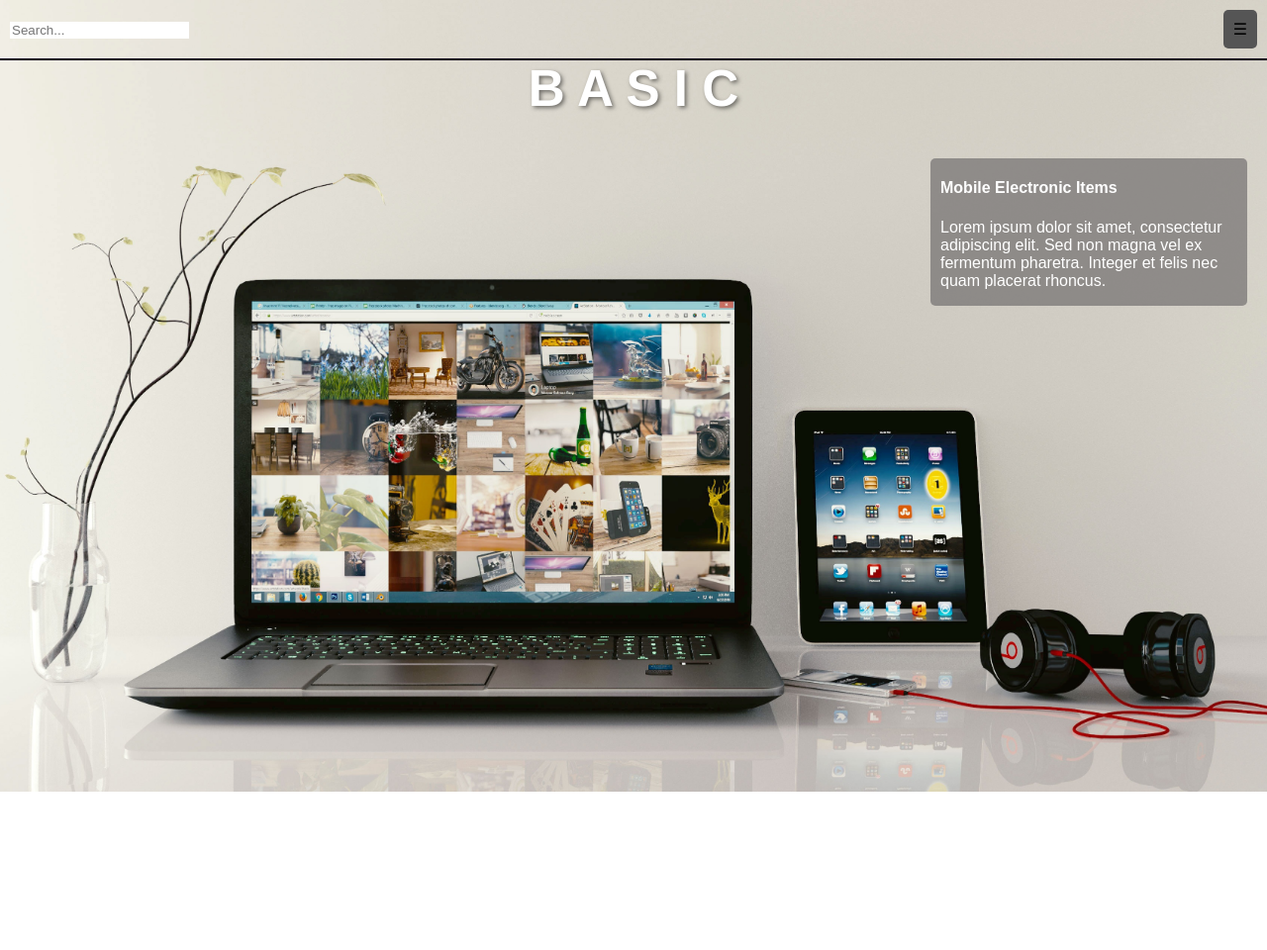
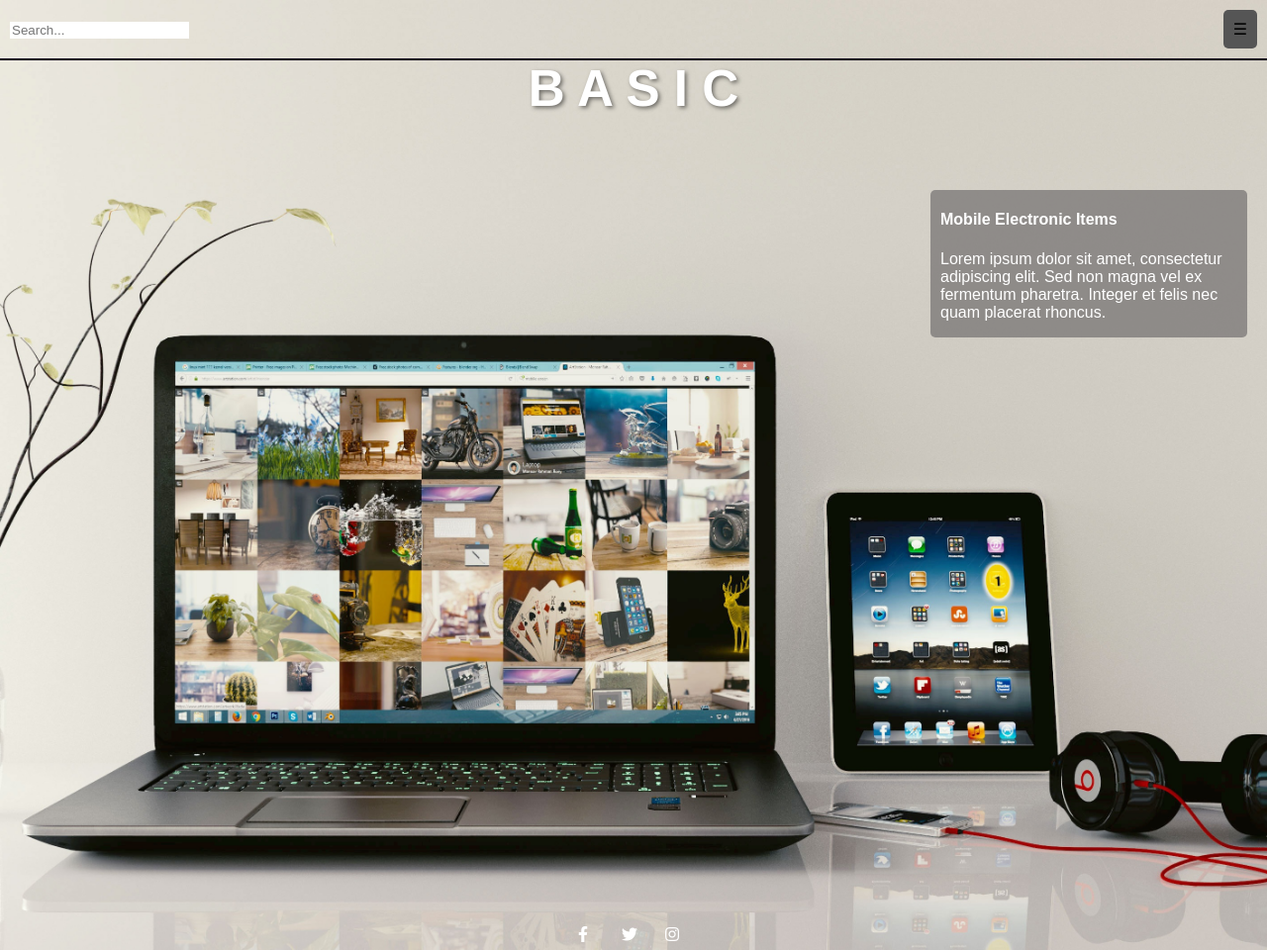
Before and after one commit to Er-SourabhSingh/ResponsiveWebsite, a plain HTML site: page index.html in a window 1280 px wide. Shown: the whole page at 99% size. Before the commit the page ends 800 px from the top, so only its background shows below. Drawn offline with Linux system fonts and the light colour scheme.

Commit message:
add icons at bottom in background image

```diff
--- a/index.html
+++ b/index.html
@@ -4,6 +4,7 @@
     <meta charset="UTF-8">
     <meta name="viewport" content="width=device-width, initial-scale=1.0">
     <title>My Portfolio</title>
+    <link rel="stylesheet" href="https://cdnjs.cloudflare.com/ajax/libs/font-awesome/5.15.4/css/all.min.css">
     <style>
         /* Common styles */
         body, html {
@@ -16,7 +17,7 @@
         #parent {
             position: relative; /* Position relative to enable absolute positioning of children */
             background-image: url('laptop-background.jpg');
-            height: 100vh;
+            height: 120vh;
             background-position: center;
             background-repeat: no-repeat;
             background-size: cover;
@@ -93,7 +94,7 @@
         }
 
         /* Styling for the text inside the parent container */
-        .overlay-text {
+        #overlay-text {
             position: absolute;
             top: 60px; /* Adjust top position */
             left: 50%;
@@ -106,7 +107,7 @@
         }
 
         /* Styling for the article container */
-        .article-container {
+        #article-container {
             position: absolute;
             top: 20%;
             right: 20px;
@@ -121,16 +122,34 @@
 
         /* Media query for smaller screens */
         @media screen and (max-width: 768px) {
-            .overlay-text {
+            #overlay-text {
                 font-size: 6vw;
                 top: 12%; /* Adjust top position for smaller screens */
             }
 
-            .article-container {
+            #article-container {
                 top: 20%;
                 right: 10px;
                 max-width: calc(100% - 20px);
             }
+        }
+
+        #social-icons {
+            position: absolute;
+            bottom: 0; /* Adjust bottom position as needed */
+            left: 50%;
+            transform: translateX(-50%);
+            display: flex;
+        }
+
+        #social-icons .icon {
+            width: 24px; /* Adjust width as needed */
+            height: 24px; /* Adjust height as needed */
+            margin: 0 10px; /* Adjust margin between icons as needed */
+
+        }
+        #social-icons .icon .social-icon{
+            color: white;
         }
     </style>
 </head>
@@ -149,11 +168,11 @@
                 &#9776;
             </div>
         </div>
-        <!-- Title on page -->
-        <div class="overlay-text">B A S I C</div>
+        <!-- Overlay-text -->
+        <div id="overlay-text">B A S I C</div>
 
          <!-- Article container for mobile electronic items -->
-        <div class="article-container">
+        <div id="article-container">
             <article>
                 <aside>
                     <h4>Mobile Electronic Items</h4>
@@ -188,17 +207,22 @@
         </script>
 
          <!-- SVG icons -->
-    <div class="social-icons">
-        <svg class="icon" xmlns="http://www.w3.org/2000/svg" viewBox="0 0 24 24">
-            <!-- Facebook icon SVG code -->
-        </svg>
-        <svg class="icon" xmlns="http://www.w3.org/2000/svg" viewBox="0 0 24 24">
-            <!-- Twitter icon SVG code -->
-        </svg>
-        <svg class="icon" xmlns="http://www.w3.org/2000/svg" viewBox="0 0 24 24">
-            <!-- Instagram icon SVG code -->
-        </svg>
-    </div>
+        <!-- Social media icons -->
+        <div id="social-icons">
+            <div class="icon">
+                <a href="#" class="social-icon" ><i class="fab fa-facebook-f"></i></a>
+            </div>
+
+            <div class="icon">
+                <a href="#" class="social-icon"><i class="fab fa-twitter"></i></a>
+            </div>
+            <div class="icon">
+                <a href="#" class="social-icon"><i class="fab fa-instagram"></i></a>
+            </div>
+
+
+
+        </div>
     </div>
     <section id="Section1">
         <div id="SectionDiv1">
```
